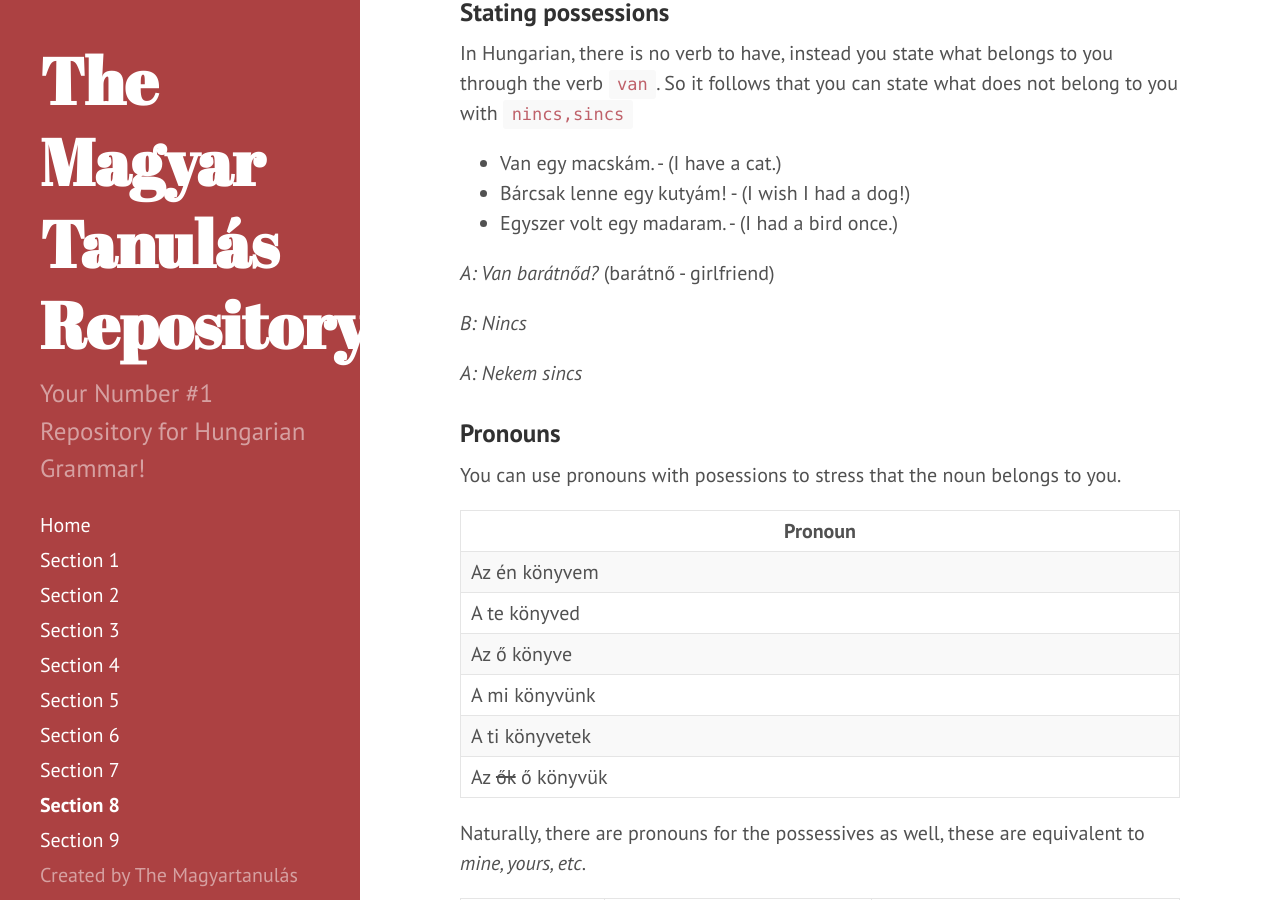
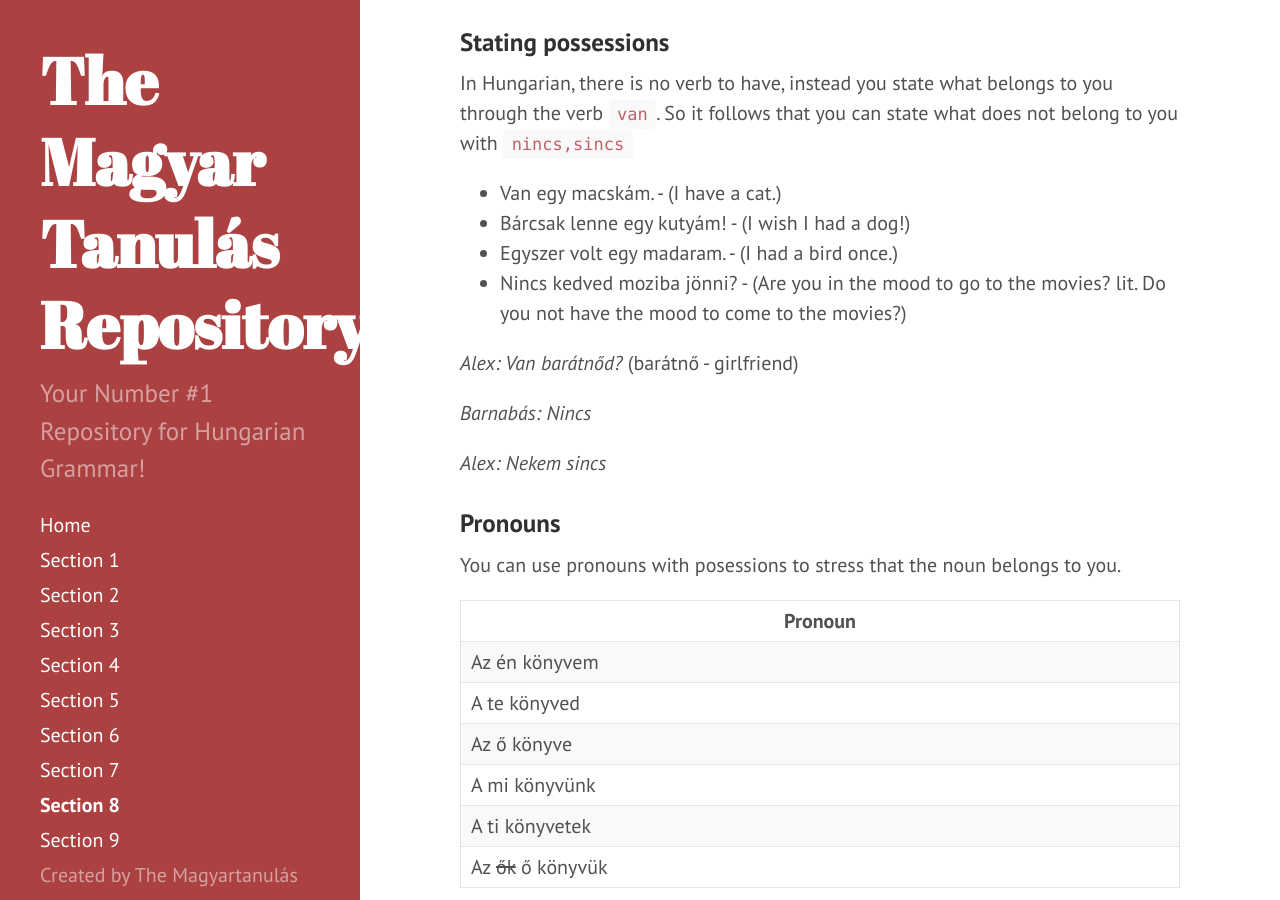
Before and after one commit to Magyartanulas/magyartanulas.github.io, a Jekyll site: the page built from Section8.md, in a window 1280 px wide and 900 px high, scrolled down 3857 px. Built offline with Jekyll 4.4.1, drawn with Linux system fonts in a browser that asks for light colours; Markdown is read by kramdown in place of the engine named in the settings; some of the changed text lies outside the part shown.

Commit message:
Update Section8.md

```diff
--- a/Section8.md
+++ b/Section8.md
@@ -104,12 +105,13 @@ In Hungarian, there is no verb to have, instead you state what belongs to you th
 * Van egy macskám. - (I have a cat.)
 * Bárcsak lenne egy kutyám! - (I wish I had a dog!)
 * Egyszer volt egy madaram. - (I had a bird once.)
+* Nincs kedved moziba jönni? - (Are you in the mood to go to the movies? lit. Do you not have the mood to come to the movies?)
 
-*A: Van barátnőd?* (barátnő - girlfriend)
+*Alex: Van barátnőd?* (barátnő - girlfriend)
 
-*B: Nincs*
+*Barnabás: Nincs*
 
-*A: Nekem sincs*
+*Alex: Nekem sincs*
 
 ### Pronouns
 
```
Also changed, not shown: other parts of Section8.md (+1 -0 lines).
